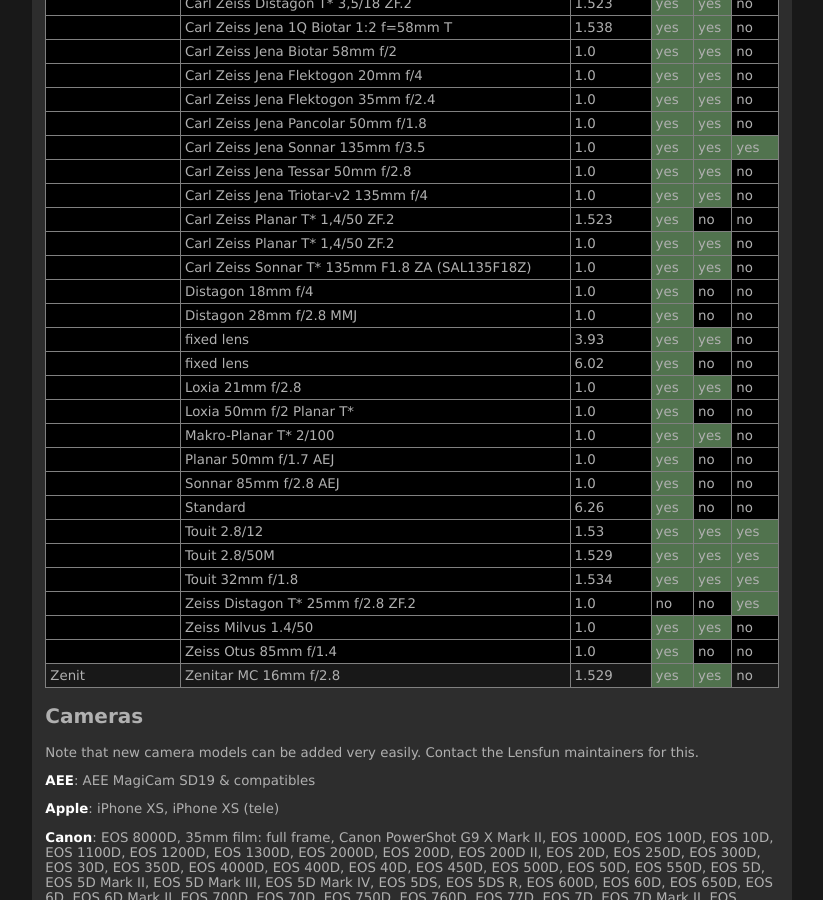
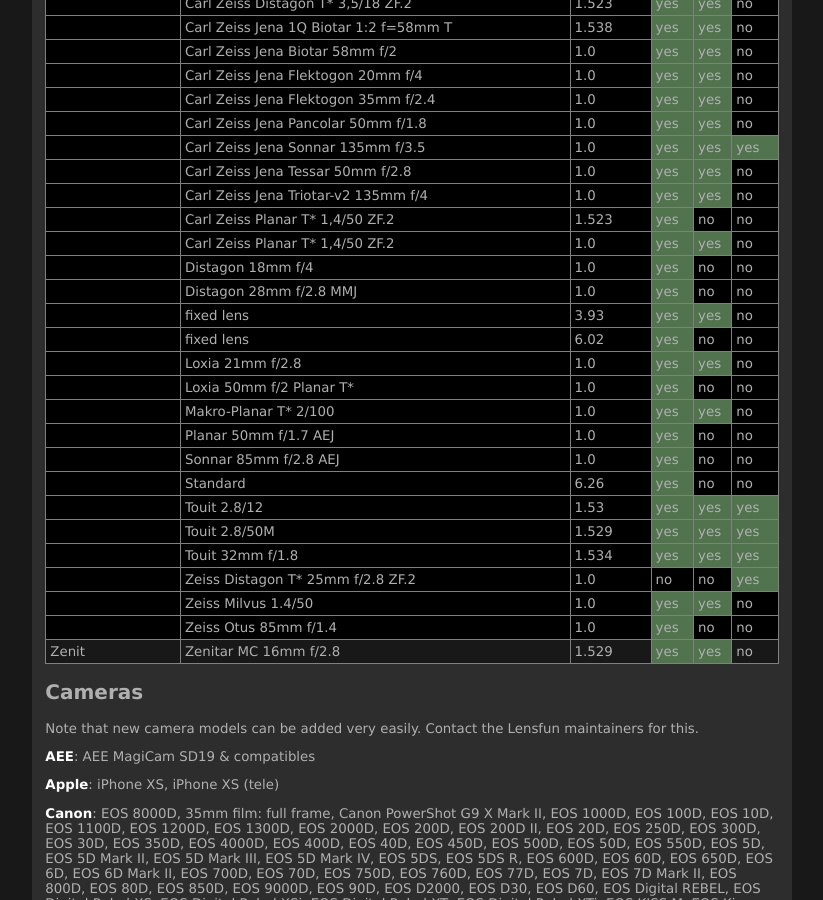
Before and after one commit to lensfun/lensfun.github.io, a Jekyll site: the page built from _posts/lenslist/2999-12-31-Lenslist-master.md, in a window 1280 px wide and 900 px high, scrolled down 34056 px. Shown: the whole window, without its empty margins (284-1107 px from the left). Built offline with Jekyll 4.4.1, drawn with Linux system fonts in a browser that asks for light colours.

Commit message:
Update master lens list from GitHub Actions

```diff
--- a/_posts/lenslist/2999-12-31-Lenslist-master.md
+++ b/_posts/lenslist/2999-12-31-Lenslist-master.md
@@ -1406,7 +1406,6 @@ This list was generated on 2024-11-25 from current Lensfun sources. Your Lensfun
 <tr class="lenslist-bg1"><td></td><td>Carl Zeiss Jena Triotar-v2 135mm f/4</td><td>1.0</td><td class="lenslist-highlight lenslist-check">yes</td><td class="lenslist-highlight lenslist-check">yes</td><td class="lenslist-check">no</td></tr>
 <tr class="lenslist-bg1"><td></td><td>Carl Zeiss Planar T* 1,4/50 ZF.2</td><td>1.523</td><td class="lenslist-highlight lenslist-check">yes</td><td class="lenslist-check">no</td><td class="lenslist-check">no</td></tr>
 <tr class="lenslist-bg1"><td></td><td>Carl Zeiss Planar T* 1,4/50 ZF.2</td><td>1.0</td><td class="lenslist-highlight lenslist-check">yes</td><td class="lenslist-highlight lenslist-check">yes</td><td class="lenslist-check">no</td></tr>
-<tr class="lenslist-bg1"><td></td><td>Carl Zeiss Sonnar T* 135mm F1.8 ZA (SAL135F18Z)</td><td>1.0</td><td class="lenslist-highlight lenslist-check">yes</td><td class="lenslist-highlight lenslist-check">yes</td><td class="lenslist-check">no</td></tr>
 <tr class="lenslist-bg1"><td></td><td>Distagon 18mm f/4</td><td>1.0</td><td class="lenslist-highlight lenslist-check">yes</td><td class="lenslist-check">no</td><td class="lenslist-check">no</td></tr>
 <tr class="lenslist-bg1"><td></td><td>Distagon 28mm f/2.8 MMJ</td><td>1.0</td><td class="lenslist-highlight lenslist-check">yes</td><td class="lenslist-check">no</td><td class="lenslist-check">no</td></tr>
 <tr class="lenslist-bg1"><td></td><td>fixed lens</td><td>3.93</td><td class="lenslist-highlight lenslist-check">yes</td><td class="lenslist-highlight lenslist-check">yes</td><td class="lenslist-check">no</td></tr>
```
